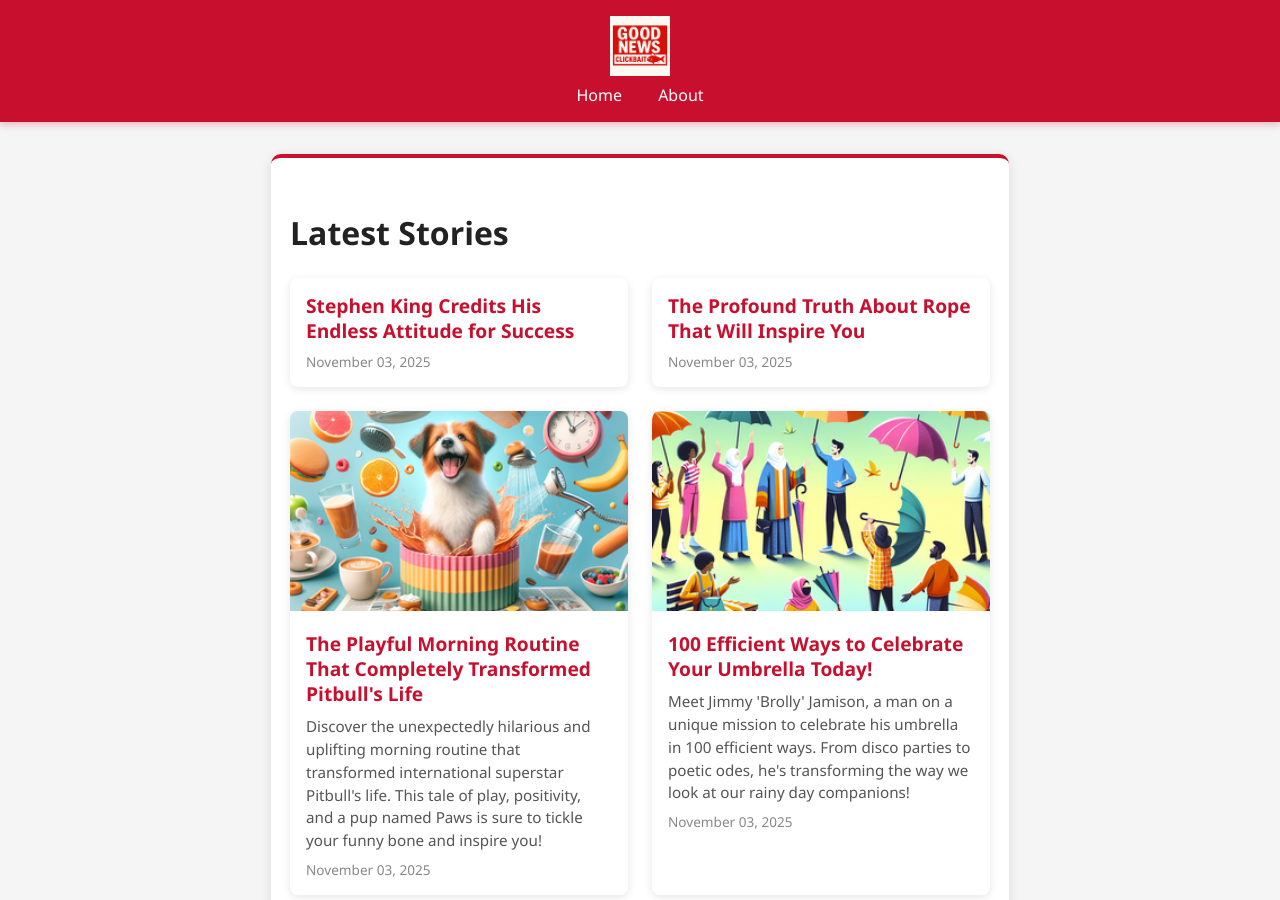
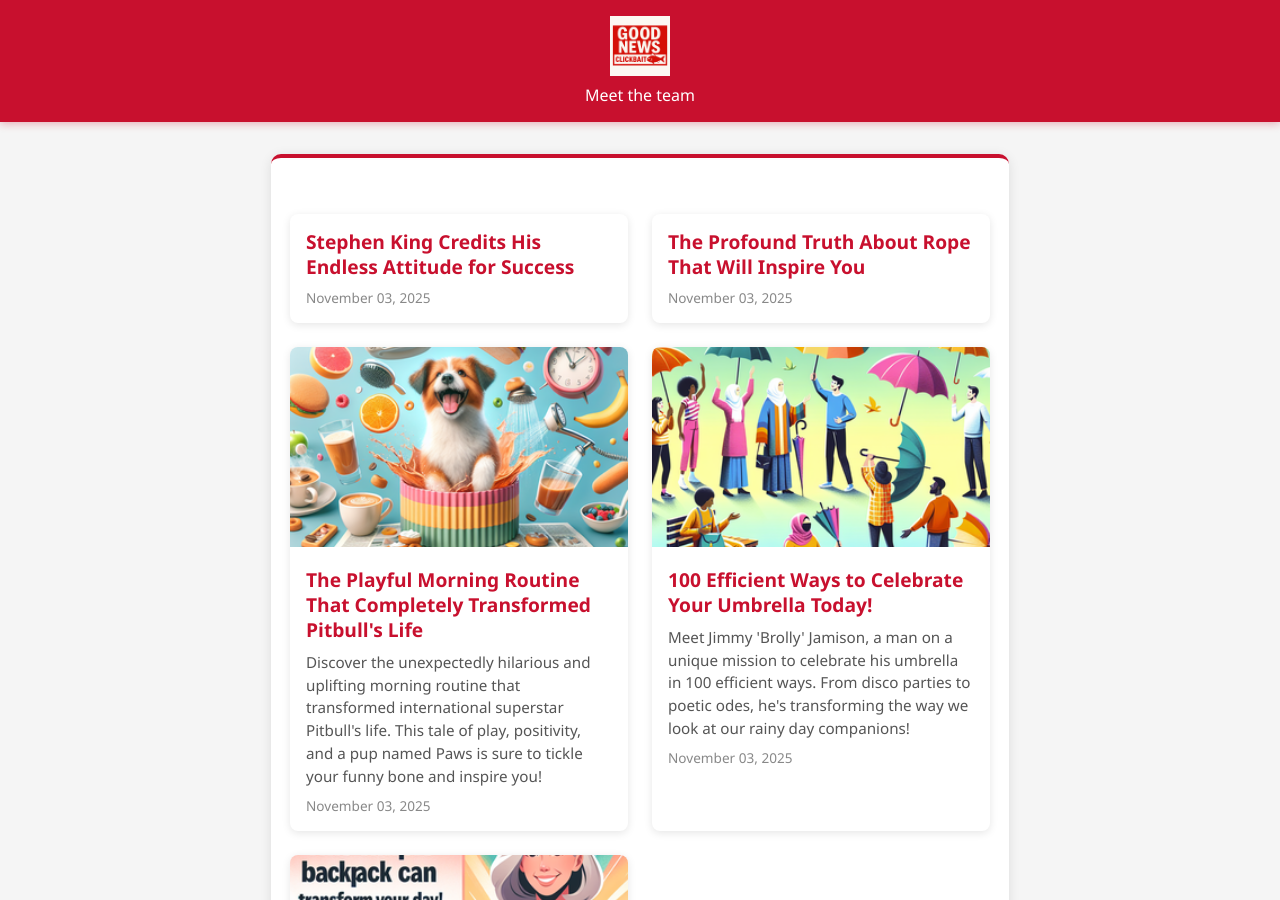
Before and after one commit to dfbr/clickbait_generator, a Jekyll site: the page built from index.md, in a window 1280 px wide and 900 px high. Built offline with Jekyll 4.4.1, drawn with Linux system fonts in a browser that asks for light colours.

Commit message:
Updates to layout

```diff
--- a/_layouts/default.html
+++ b/_layouts/default.html
@@ -77,8 +77,7 @@
       <img src="{{ '/assets/clickbait_generator.png' | relative_url }}" alt="{{ site.title }}" class="logo">
     </a>
     <nav>
-      <a href="{{ '/' | relative_url }}">Home</a>
-      <a href="{{ '/about.html' | relative_url }}">About</a>
+      <a href="{{ '/about.html' | relative_url }}">Meet the team</a>
     </nav>
   </header>
   <main>
--- a/index.md
+++ b/index.md
@@ -2,8 +2,6 @@
 layout: default
 title: Home
 ---
-
-# Latest Stories
 
 <div class="post-grid">
   {% for post in site.posts %}
```
